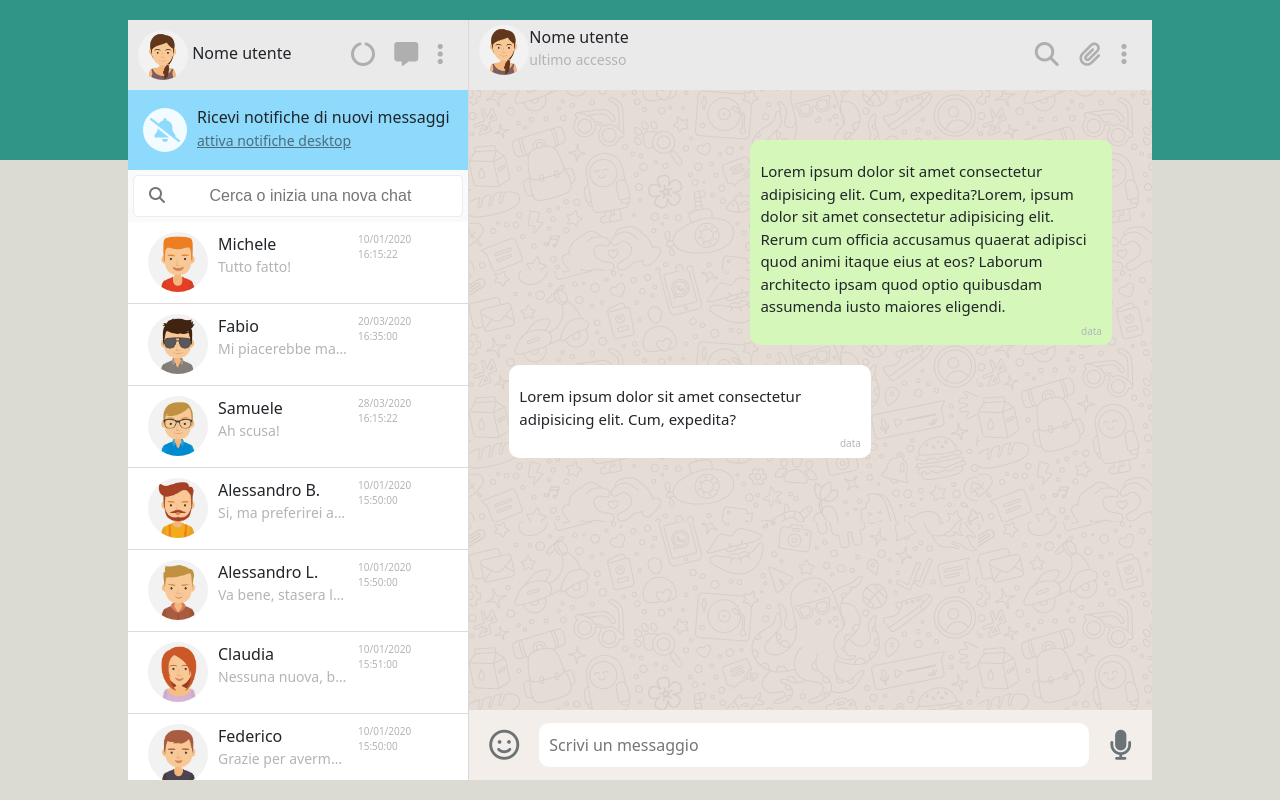
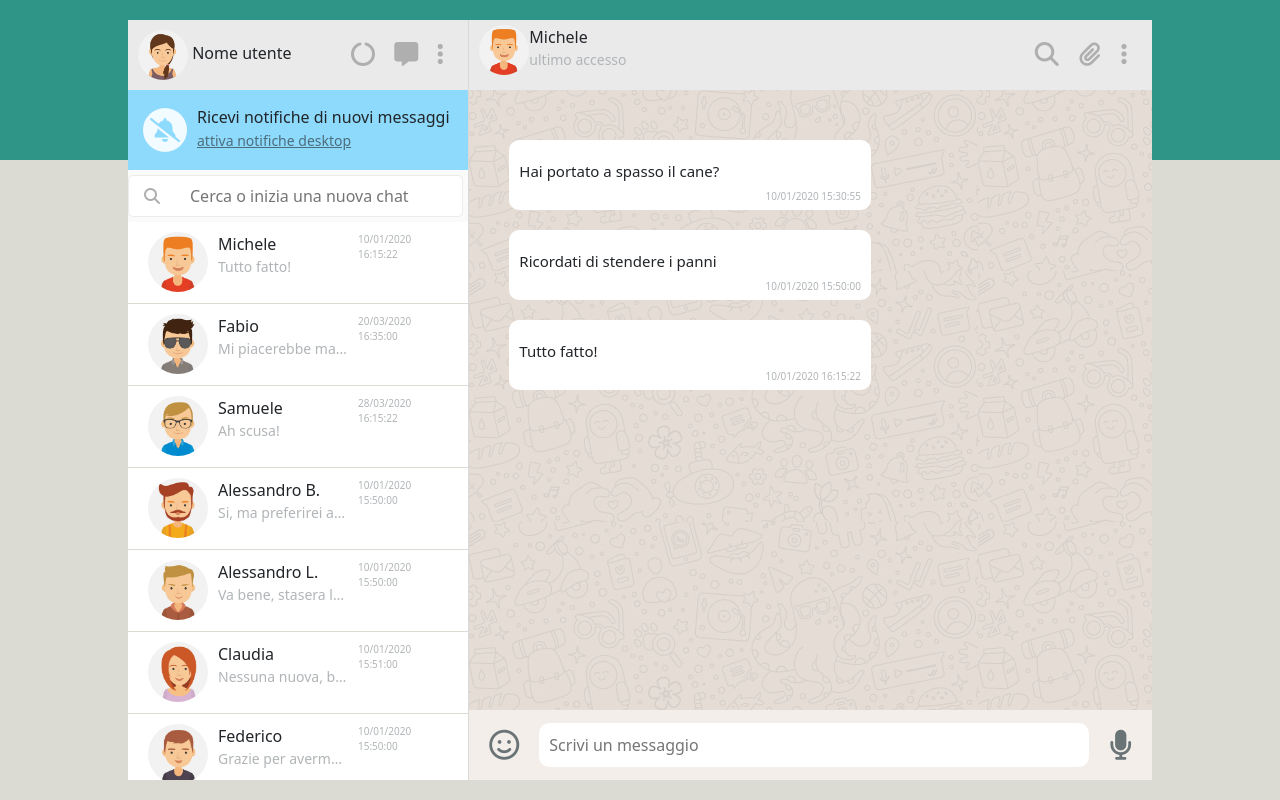
Before and after one commit to MikeyBadi/vue-boolzapp, a plain HTML site: page index.html in a window 1280 px wide. Drawn offline with nearby package versions, Linux system fonts and the light colour scheme.

Commit message:
added messages on chat click missing the class

```diff
--- a/assets/css/style.css
+++ b/assets/css/style.css
@@ -102,11 +102,24 @@
 
 .mb-searchBar input{
   margin: 5px;
+  margin-left: 0;
   padding: 20px 15px;
   height: 30px;
   width: 100%;
   border: 1px solid #edece8;
-  border-radius: 5px;
+  border-top-right-radius: 5px;
+  border-bottom-right-radius: 5px;
+  border-left: none;
+}
+
+.mb-searchBar button{
+  color: #B0AFB0;
+  padding: 8px 15px;
+  border-top-left-radius: 5px;
+  border-bottom-left-radius: 5px;
+  border: 1px solid #edece8;
+  background-color: white;
+  border-right: none;
 }
 
 /* ALL CHATS */
@@ -173,11 +186,11 @@
   height: calc(100% - 140px);
   overflow-y: scroll;
   font-size: 15px;
+  padding: 40px
 }
 /* MY MESSAGES */
 .mb-containerMyMsg{
-  width: 100%;
-  padding: 40px ;
+  width: 100%;;
 }
 
 .mb-myMsg{
@@ -197,6 +210,7 @@
 .mb-fromThem{
   background-color: #FFFF;
 }
+
 .mb-myMsg p{
   text-align: left;
   margin: 0;
--- a/assets/js/script.js
+++ b/assets/js/script.js
@@ -164,6 +164,17 @@ const app = new Vue ({
                     }
                 ],
             }
-          ]
-    }
+          ],
+        currentChat: 0,
+    },
+    mounted() {
+        console.log(this.search);
+    },
+    methods: {
+        showMsg(index){
+            this.currentChat = index;
+            console.log(index);
+
+        }
+    },
 })
--- a/index.html
+++ b/index.html
@@ -54,7 +54,12 @@
 
           <!-- search bar -->
           <div class="mb-searchBar d-flex align-items-center">
-            <input type="search" name="" id="" placeholder="&#xf002;          Cerca o inizia una nova chat" style="font-family:Arial, FontAwesome">
+            <button class="float-left">
+              <i class="fa-solid fa-magnifying-glass"></i>
+          </button>
+          <input
+          v-model ="search"
+          class="float-left" type="text" placeholder="Cerca o inizia una nuova chat">
           </div>
           <!-- /search bar -->
 
@@ -62,7 +67,8 @@
           <!-- all chats -->
           <div class="mb-allChats">
             <div
-            v-for="chat in chats"
+            v-for="(chat, index) in chats"
+            @click="showMsg(index)"
             class="mb-chat d-flex d-flex justify-content-between align-items-center">
               <div class="mb-user mb-txtUser d-flex">
                 <!-- img -->
@@ -82,7 +88,7 @@
           </div>
           <!-- /all chats -->
         </div>
-        <!-- CHAT SECTION -->
+        <!-- /CHAT SECTION -->
 
 
         <!-- MESSAGE SECTION -->
@@ -90,9 +96,9 @@
           <!-- profile -->
           <div class="mb-myself d-flex justify-content-between align-items-center">
             <div class="mb-user d-flex">
-              <img src="assets/img/avatar_io.jpg" alt="profile pic">
+              <img :src="'assets/img/avatar' + chats[currentChat].avatar +'.jpg'" alt="profile pic">
               <div class="mb-txtGen">
-                <h5>Nome utente</h5>
+                <h5>{{chats[currentChat].name}}</h5>
                 <p>ultimo accesso</p>
               </div>
             </div>
@@ -107,18 +113,19 @@
 
           <!-- messages -->
           <div class="mb-messages">
-            <!-- my message -->
-            <div class="mb-containerMyMsg d-flex flex-column">
-              <div class="mb-myMsg mb-fromMe align-self-end">
+            <div
+            v-for="(sms, index) in chats[currentChat].messages"
+            class="mb-containerMyMsg d-flex flex-column">
+              <div class="mb-myMsg mb-fromThem">
+                <i class="fa-solid fa-chevron-down"></i>
+                <p>{{sms.message}}</p>
+                <span>{{sms.date}}</span>
+              </div>
+              <!-- <div class="mb-myMsg mb-fromMe align-self-end">
                 <i class="fa-solid fa-chevron-down"></i>
                 <p>Lorem ipsum dolor sit amet consectetur adipisicing elit. Cum, expedita?Lorem, ipsum dolor sit amet consectetur adipisicing elit. Rerum cum officia accusamus quaerat adipisci quod animi itaque eius at eos? Laborum architecto ipsam quod optio quibusdam assumenda iusto maiores eligendi.</p>
                 <span>data</span>
-              </div>
-              <div class="mb-myMsg mb-fromThem">
-                <i class="fa-solid fa-chevron-down"></i>
-                <p>Lorem ipsum dolor sit amet consectetur adipisicing elit. Cum, expedita?</p>
-                <span>data</span>
-              </div>
+              </div> -->
             </div>
           </div>
           <!-- /messages -->
```
